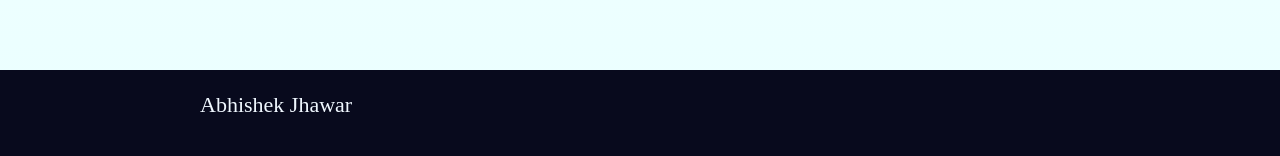
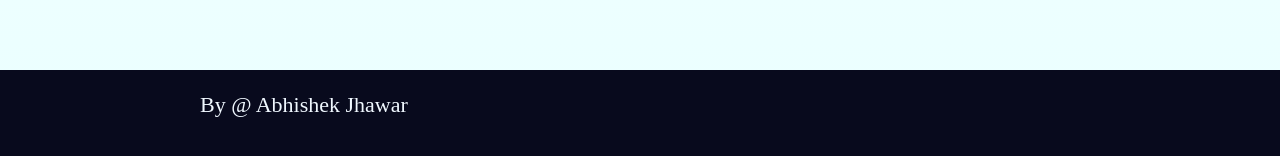
Before and after one commit to AJ2401/Employee-Churn-Analysis-and-Visualization-with-Web-Interface, a plain HTML site: page DS_PROJECT/index.html in a window 1280 px wide. Shown: the part 8554-8710 px from the top of the page. Drawn offline with Linux system fonts and the light colour scheme; files whose address does not match are found by name.

Commit message:
Update index.html

```diff
--- a/DS_PROJECT/index.html
+++ b/DS_PROJECT/index.html
@@ -116,7 +116,7 @@
    </div>
    <div id="d3">
       <ul>
-         <li>Abhishek Jhawar</li>
+         <li>By @ Abhishek Jhawar</li>
       </ul>
    </div>
 </body>
```
